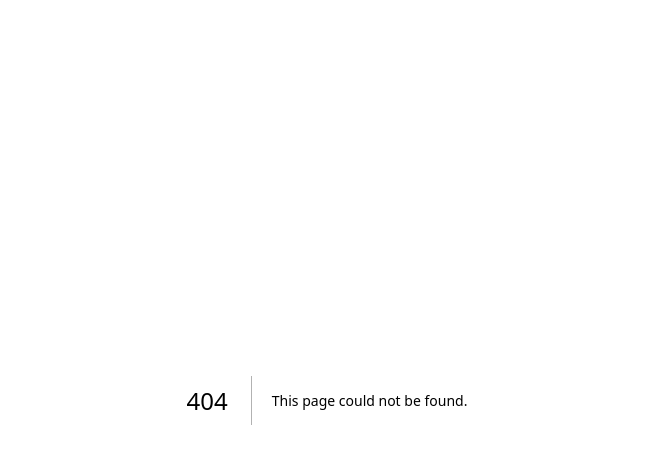
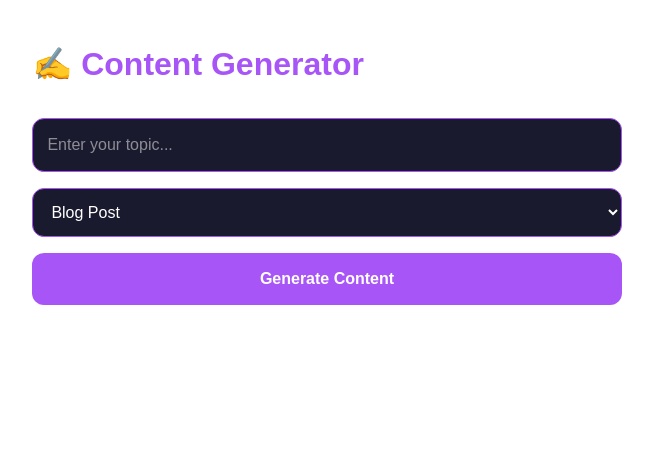
Before and after one commit to anthony8565/aispace, a Next.js app: page /content in a window 1280 px wide. Before the commit this address had no page. Shown: the top 464 px of the page, without its empty margins (313-966 px from the left). Built offline with nearby package versions, Linux system fonts and the light colour scheme.

Commit message:
Add content generator with markdown rendering

```diff
--- /dev/null
+++ b/app/api/generate/route.ts
@@ -0,0 +1,28 @@
+import { NextResponse } from 'next/server'
+import OpenAI from 'openai'
+
+const openai = new OpenAI({
+  apiKey: process.env.OPENAI_API_KEY,
+})
+
+export async function POST(request: Request) {
+  const { topic, type } = await request.json()
+
+  const completion = await openai.chat.completions.create({
+    model: 'gpt-4o-mini',
+    messages: [
+      {
+        role: 'system',
+        content: 'You are an expert content creator. Create engaging content based on the topic and type provided.',
+      },
+      {
+        role: 'user',
+        content: `Create a ${type} about: ${topic}`,
+      },
+    ],
+  })
+
+  const content = completion.choices[0].message.content
+
+  return NextResponse.json({ content })
+}
--- /dev/null
+++ b/app/content/page.tsx
@@ -0,0 +1,109 @@
+'use client';
+
+import { useState } from 'react';
+import ReactMarkdown from 'react-markdown';
+
+export default function ContentPage() {
+  const [topic, setTopic] = useState('');
+  const [contentType, setContentType] = useState('blog post');
+  const [result, setResult] = useState('');
+  const [loading, setLoading] = useState(false);
+
+  const handleGenerate = async () => {
+    if (!topic) return;
+    setLoading(true);
+    setResult('');
+
+    const response = await fetch('/api/generate', {
+      method: 'POST',
+      headers: { 'Content-Type': 'application/json' },
+      body: JSON.stringify({ topic, contentType }),
+    });
+
+    const data = await response.json();
+    setResult(data.content);
+    setLoading(false);
+  };
+
+  return (
+    <div style={{ maxWidth: '800px', margin: '0 auto', padding: '40px 20px' }}>
+      <h1 style={{ fontSize: '2rem', fontWeight: 'bold', color: '#a855f7', marginBottom: '30px' }}>
+        ✍️ Content Generator
+      </h1>
+
+      <input
+        type="text"
+        placeholder="Enter your topic..."
+        value={topic}
+        onChange={(e) => setTopic(e.target.value)}
+        style={{
+          width: '100%',
+          padding: '14px',
+          borderRadius: '12px',
+          border: '1px solid #a855f7',
+          background: '#1a1a2e',
+          color: 'white',
+          fontSize: '1rem',
+          marginBottom: '16px',
+          boxSizing: 'border-box',
+        }}
+      />
+
+      <select
+        value={contentType}
+        onChange={(e) => setContentType(e.target.value)}
+        style={{
+          width: '100%',
+          padding: '14px',
+          borderRadius: '12px',
+          border: '1px solid #a855f7',
+          background: '#1a1a2e',
+          color: 'white',
+          fontSize: '1rem',
+          marginBottom: '16px',
+          boxSizing: 'border-box',
+        }}
+      >
+        <option value="blog post">Blog Post</option>
+        <option value="twitter thread">Twitter Thread</option>
+        <option value="linkedin post">LinkedIn Post</option>
+        <option value="email newsletter">Email Newsletter</option>
+        <option value="product description">Product Description</option>
+      </select>
+
+      <button
+        onClick={handleGenerate}
+        disabled={loading}
+        style={{
+          width: '100%',
+          padding: '14px',
+          borderRadius: '12px',
+          background: loading ? '#6b21a8' : '#a855f7',
+          color: 'white',
+          fontSize: '1rem',
+          fontWeight: 'bold',
+          border: 'none',
+          cursor: loading ? 'not-allowed' : 'pointer',
+          marginBottom: '30px',
+        }}
+      >
+        {loading ? 'Generating...' : 'Generate Content'}
+      </button>
+
+      {result && (
+        <div
+          style={{
+            background: '#1a1a2e',
+            border: '1px solid #a855f7',
+            borderRadius: '12px',
+            padding: '24px',
+            color: '#e2e8f0',
+            lineHeight: '1.8',
+          }}
+        >
+          <ReactMarkdown>{result}</ReactMarkdown>
+        </div>
+      )}
+    </div>
+  );
+}
--- a/package.json
+++ b/package.json
@@ -10,8 +10,10 @@
   },
   "dependencies": {
     "next": "16.2.9",
+    "openai": "^6.45.0",
     "react": "19.2.4",
-    "react-dom": "19.2.4"
+    "react-dom": "19.2.4",
+    "react-markdown": "^10.1.0"
   },
   "devDependencies": {
     "@tailwindcss/postcss": "^4",
```
Also changed, not shown: 1 other file (tests, documents, lock files or other folders).
